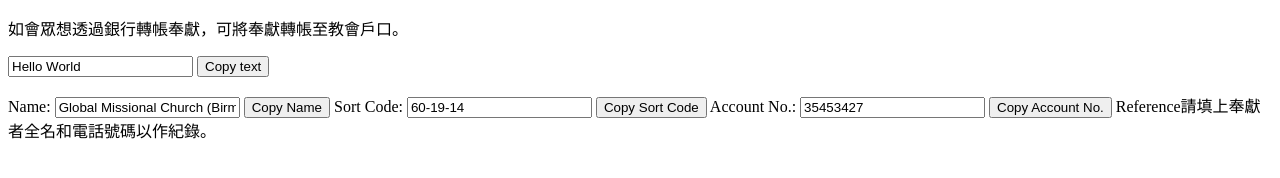
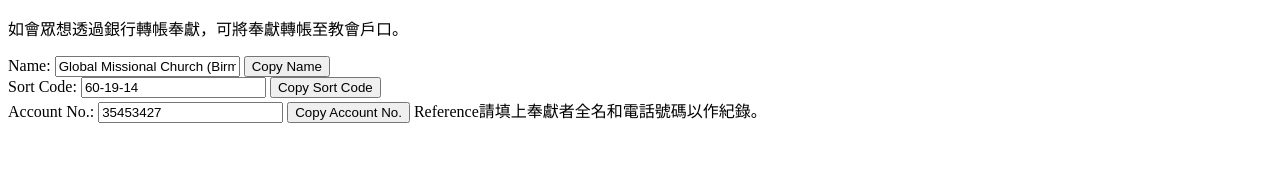
Before and after one commit to lokkee/GMC, a plain HTML site: page index.html in a window 1280 px wide. Drawn offline with Linux system fonts and the light colour scheme.

Commit message:
Update index.html

```diff
--- a/index.html
+++ b/index.html
@@ -7,17 +7,14 @@
 
 <p>如會眾想透過銀行轉帳奉獻，可將奉獻轉帳至教會戶口。</p>
 
-<input type="text" value="Hello World" id="myInput">
-<button onclick="myFunction()">Copy text</button>
-
 <p>
   Name:
   <input type="text" value="Global Missional Church (Birmingham)" id="name">
   <button onclick="myFunction1()">Copy Name</button>
-  Sort Code:
+  <br>Sort Code:
   <input type="text" value="60-19-14" id="sortcode">
   <button onclick="myFunction2()">Copy Sort Code</button>
-  Account No.: <input type="text" value="35453427" id="no">
+  <br>Account No.: <input type="text" value="35453427" id="no">
   <button onclick="myFunction3()">Copy Account No.</button>
   Reference請填上奉獻者全名和電話號碼以作紀錄。
 </p>
```
